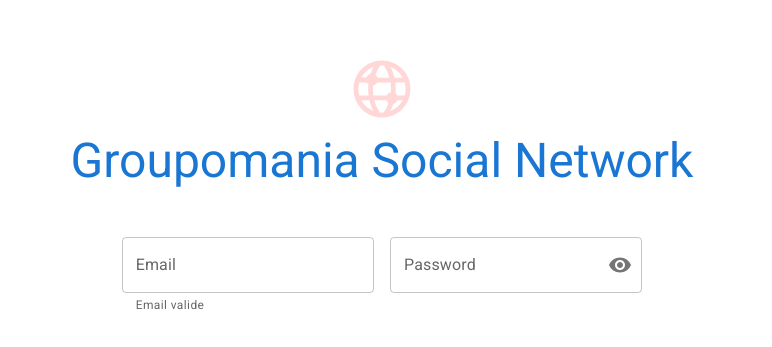
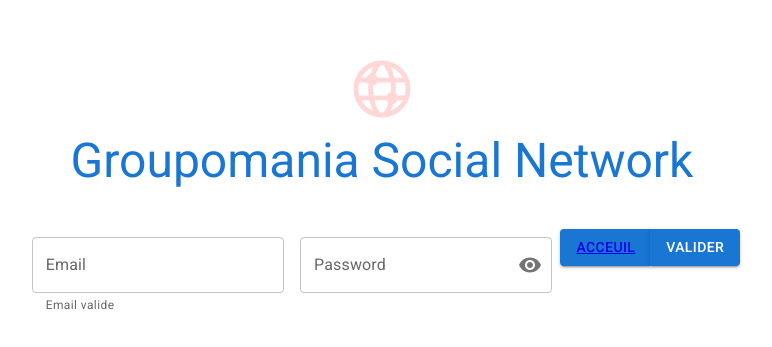
Before and after one commit to LeDocLH76/P7-GroupomaniaSocialNetwork, a React (Create React App) app in the folder client/: page /login in a window 1280 px wide. Shown: the part 111-458 px from the top of the page, without its empty margins (258-1030 px from the left). Built offline with nearby package versions, Linux system fonts and the light colour scheme.

Commit message:
Bouton de navigation moche

```diff
--- a/client/src/App.js
+++ b/client/src/App.js
@@ -1,5 +1,5 @@
 import './styles/App.css';
-import { BrowserRouter, Link, Navigate, Route, Routes } from 'react-router-dom';
+import { BrowserRouter, Navigate, Route, Routes } from 'react-router-dom';
 import Home from './pages/Home';
 import Signup from './pages/Signup';
 import Login from './pages/Login';
--- a/client/src/pages/Home.jsx
+++ b/client/src/pages/Home.jsx
@@ -1,5 +1,6 @@
 import { Typography, Button, Stack, Grid, Container } from '@mui/material';
 import '../styles/home.css';
+import { Link } from 'react-router-dom';
 
 export default function Home() {
    return (
@@ -15,10 +16,14 @@ export default function Home() {
          <Container maxWidth="sm">
             <Grid container spacing={3}>
                <Grid item xs={12} sm={6}>
-                  <Button variant="contained">S'inscrire</Button>
+                  <Button variant="contained">
+                     <Link to="/signup">S'inscrire</Link>
+                  </Button>
                </Grid>
                <Grid item xs={12} sm={6}>
-                  <Button variant="contained">Se connecter</Button>
+                  <Button variant="contained">
+                     <Link to="/login">Se connecter</Link>
+                  </Button>
                </Grid>
             </Grid>
          </Container>
--- a/client/src/pages/Login.jsx
+++ b/client/src/pages/Login.jsx
@@ -1,4 +1,5 @@
 import { useState } from 'react';
+import { Link } from 'react-router-dom';
 import {
    Stack,
    FormControl,
@@ -9,6 +10,7 @@ import {
    FormHelperText,
    Typography,
    ButtonGroup,
+   Button,
 } from '@mui/material';
 import { Visibility, VisibilityOff } from '@mui/icons-material';
 import '../styles/login.css';
@@ -81,7 +83,19 @@ export default function Login() {
                label="Password"
             />
          </FormControl>
-         <ButtonGroup></ButtonGroup>
+         <ButtonGroup>
+            <Button variant="contained">
+               <Link to="/">Acceuil</Link>
+            </Button>
+            <Button
+               variant="contained"
+               onClick={() => {
+                  alert('clicked');
+               }}
+            >
+               Valider
+            </Button>
+         </ButtonGroup>
       </div>
    );
 }
```
